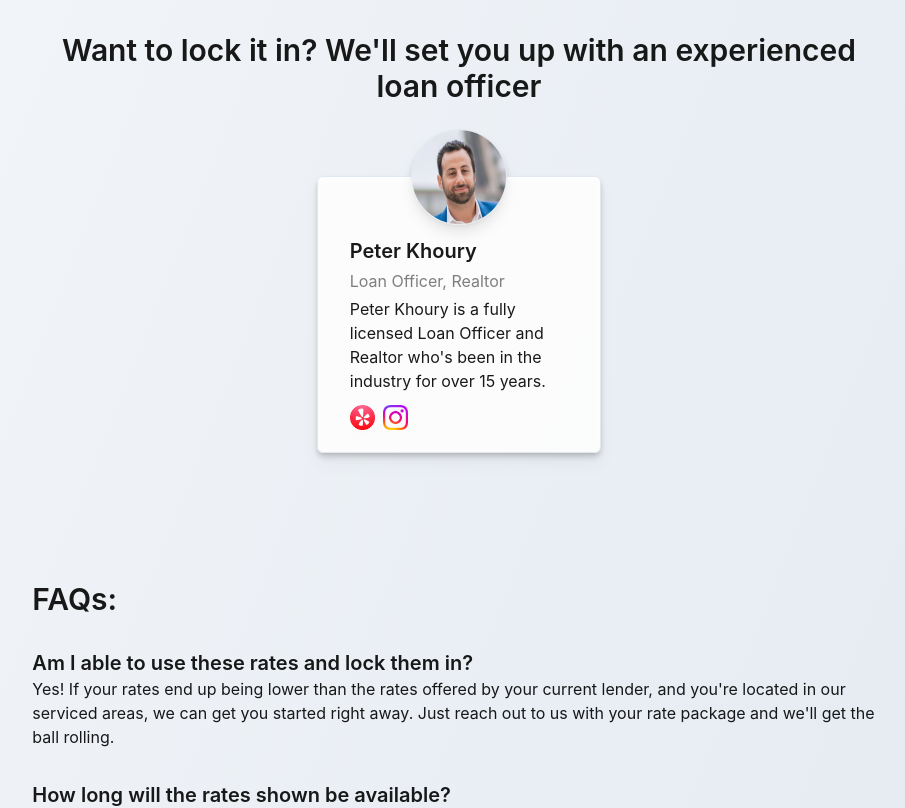
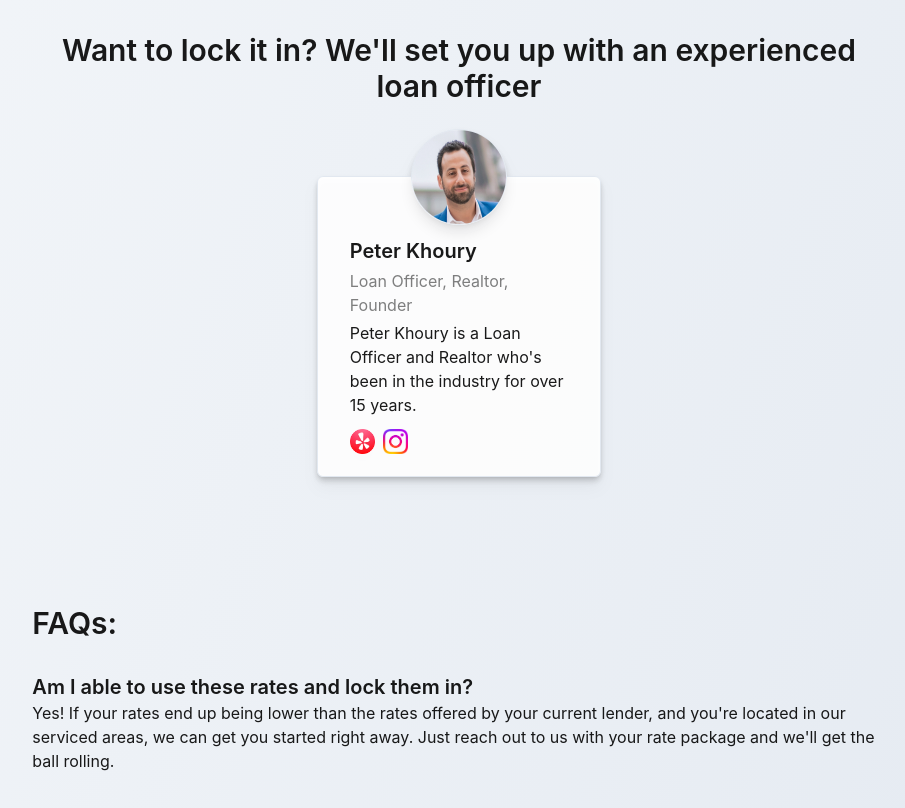
Before and after one commit to Uselysses/rate-checker, a Next.js app: page / in a window 1280 px wide. Shown: the part 1700-2508 px from the top of the page, without its empty margins (181-1086 px from the left). Built offline with nearby package versions, Linux system fonts and the light colour scheme.

Commit message:
Makes LO Profile into component

```diff
--- a/pages/index.tsx
+++ b/pages/index.tsx
@@ -105,6 +105,36 @@ const BinaryRadioButtons = ({ field }: BinaryRadioButtonsProps ) => {
         <input {...register(field)} type="radio" id="No" value="No" className="accent-blue-500" />
         <span>No</span>
       </label>
+    </div>
+  )
+}
+
+type LoanOfficerProfileProps = {
+  photo: any;
+  yelpLink: string;
+  instagramLink: string;
+  name: string;
+  description: string;
+  roles: string;
+}
+
+const LoanOfficerProfile = ({ photo, yelpLink, instagramLink, name, description, roles }: LoanOfficerProfileProps) => {
+  return(
+    <div className="flex flex-col col-start-2 border border-slate-200 shadow-md drop-shadow-lg rounded-md bg-white/90 px-8 pt-8 pb-4 space-y-1">
+      <div className="mx-auto border border-slate-200 shadow-lg rounded-full overflow-hidden h-24 w-24 -mt-20 mb-2">
+        <Image src={photo} width={50} height={50} layout="responsive"/>
+      </div>
+      <h3>{name}</h3>
+      <p className="text-black/50">{roles}</p>
+      <p>{description}</p>
+      <div className="space-x-2 pt-2">
+        <a target="_blank" href={yelpLink}>
+          <Image src={yelpIcon} width={25} height={25} className=""/>
+        </a>
+        <a target="_blank" href={instagramLink}>
+          <Image src={instagramIcon} width={25} height={25} className="" />
+        </a>
+      </div>
     </div>
   )
 }
@@ -539,23 +569,14 @@ const Home: NextPage = () => {
       <section>
         <h2 className="text-center">Want to lock it in? We&apos;ll set you up with an experienced loan officer</h2>
         <div className="grid md:grid-cols-3 pt-10">
-          <div className="flex flex-col col-start-2 border border-slate-200 shadow-md drop-shadow-lg rounded-md bg-white/90 px-8 pt-8 pb-4 space-y-1">
-            <div className="mx-auto border border-slate-200 shadow-lg rounded-full overflow-hidden h-24 w-24 -mt-20 mb-2">
-              <Image src={peterPic} width={50} height={50} layout="responsive"/>
-            </div>
-            <h3>Peter Khoury</h3>
-            <p className="text-black/50">Loan Officer, Realtor</p>
-            <p>Peter Khoury is a fully licensed Loan Officer and Realtor who&apos;s been in the industry for over 15 years.</p>
-            <div className="space-x-2 pt-2">
-              <a target="_blank" href="https://www.yelp.com/biz/khoury-finance-los-angeles">
-                <Image src={yelpIcon} width={25} height={25} className=""/>
-              </a>
-              <a target="_blank" href="https://www.instagram.com/khouryfinance/">
-                <Image src={instagramIcon} width={25} height={25} className="" />
-              </a>
-            </div>
-
-          </div>
+          <LoanOfficerProfile
+            photo={peterPic}
+            yelpLink="https://www.yelp.com/biz/khoury-finance-los-angeles"
+            instagramLink="https://www.instagram.com/khouryfinance/"
+            name="Peter Khoury"
+            description="Peter Khoury is a Loan Officer and Realtor who&apos;s been in the industry for over 15 years."
+            roles="Loan Officer, Realtor, Founder"
+          />
         </div>
       </section>
 
```
